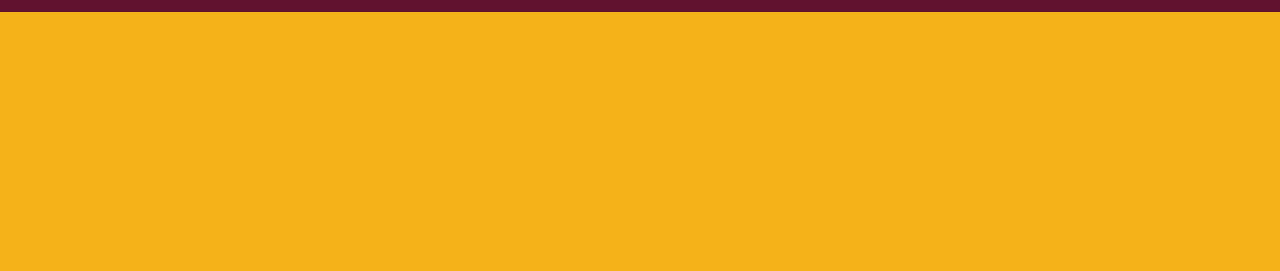
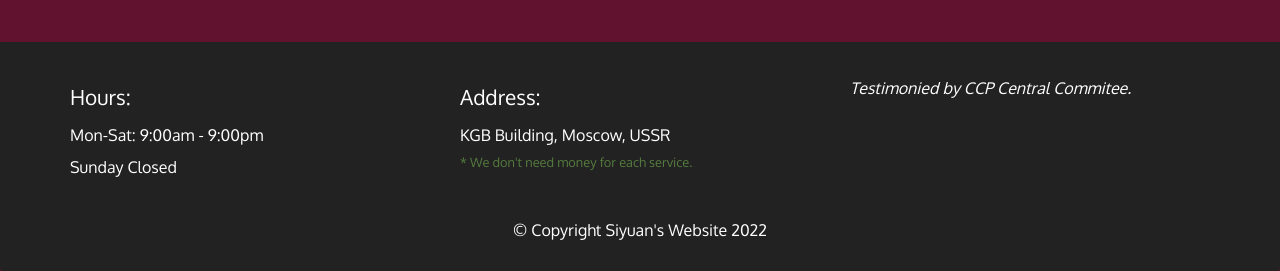
Before and after one commit to zsychina/learn-front-end, a PHP site: page / in a window 1280 px wide. Shown: the part 1148-1419 px from the top of the page. Before the commit the page ends 1160 px from the top, so only its background shows below. Run offline with PHP 8.4, Linux system fonts and the light colour scheme; some libraries are stand-ins or nearby versions.

Commit message:
add footer

```diff
--- a/week3/index.html
+++ b/week3/index.html
@@ -121,7 +121,34 @@
 
   </div>
 
+  <footer class="panel-footer">
+    <div class="container">
+      <div class="row">
 
+        <section id="hours" class="col-sm-4">
+          <span>Hours:</span><br>Mon-Sat: 9:00am - 9:00pm<br>
+          Sunday Closed
+          <hr class="visible-xs">
+        </section>
+
+        <section id="address" class="col-sm-4">
+          <span>Address:</span><br>KGB Building, Moscow, USSR
+          <p>
+            * We don't need money for each service.
+          </p>
+          <hr class="visible-xs">
+        </section>
+
+        <section id="testimonials" class="col-sm-4">
+          <p>Testimonied by CCP Central Commitee.</p>
+        </section>
+      </div>
+      <div class="text-center">
+        &copy; Copyright Siyuan's Website 2022
+      </div>
+
+    </div>
+  </footer>
 
 
 
--- a/week3/styles.css
+++ b/week3/styles.css
@@ -170,7 +170,37 @@ body {
         box-shadow: 0 0 50px #3f0c1f;
         border: 2px solid #3f0c1f;
     }
+
+    a #menu-tile,
+    a #specials-tile {
+        width: 360px;
+        margin: 0 auto 15px;
+    }
+
+    .panel-footer section {
+        margin-bottom: 30px;
+        text-align: center;
+    }
+
+    .panel-footer section hr {
+        width: 50%;
+    }
+
 }
+
+@media (max-width: 479px) {
+    .navbar-brand h1 {
+        padding-top: 5px;
+        font-size: 6vw;
+    }
+
+    a #menu-tile,
+    a #specials-tile {
+        width: 280px;
+        margin: 0 auto 15px;
+    }
+}
+
 
 #call-btn {
     background-color: #f6b319;
@@ -226,3 +256,35 @@ body {
     color: #fff;
     opacity: .8;
 }
+
+.panel-footer {
+    margin-top: 30px;
+    padding-top: 35px;
+    padding-bottom: 30px;
+    background-color: #222;
+    border-top: 0;
+}
+
+.panel-footer div.row {
+    margin-bottom: 35px;
+}
+
+#hours,
+#address {
+    line-height: 2;
+}
+
+#hours > span,
+#address > span {
+    font-size: 1.3em;
+}
+
+#address p {
+    color: #557c3e;
+    font-size: .8em;
+    line-height: 1.8;
+}
+
+#testimonials {
+    font-style: italic;
+}
```
Also changed, not shown: README.md.
